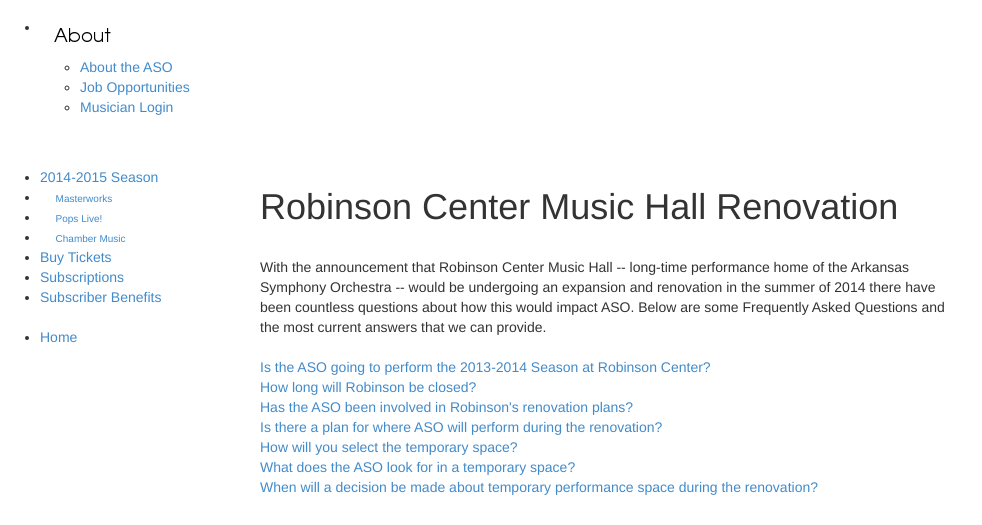
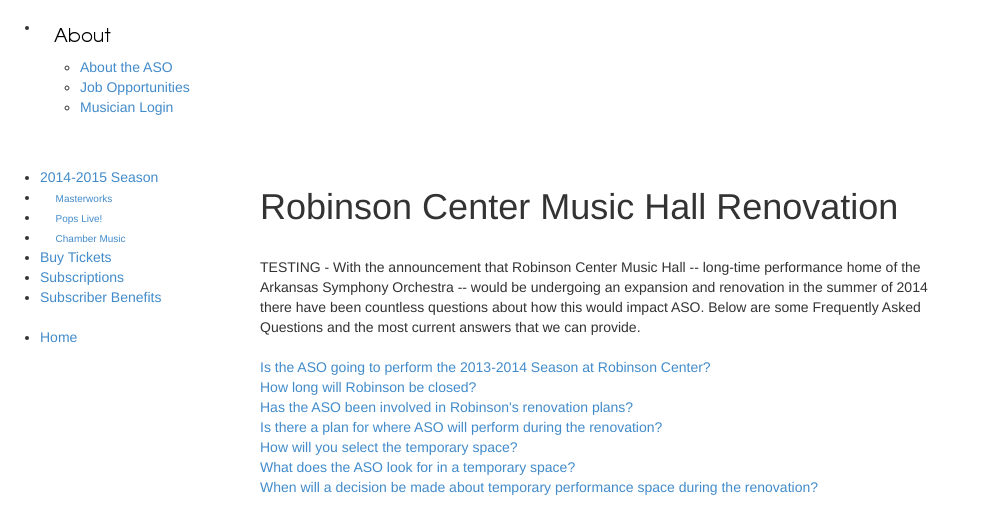
Before and after one commit to ArkansasSymphony/aso-website, a Django app: template templates/renovation_faq.html in a window 1280 px wide. Shown: the part 1289-1814 px from the top of the page, without its empty margins (0-982 px from the left). Run offline with Django 3.2, Linux system fonts and the light colour scheme; the template is opened without the code that fills it, so the values that code supplies are empty.

Commit message:
testing commit

```diff
--- a/templates/renovation_faq.html
+++ b/templates/renovation_faq.html
@@ -13,7 +13,7 @@
 			<br><br>
 			<div class="faq">
 			<h1 id="top">Robinson Center Music Hall Renovation</h1><br/>
-	With the announcement that Robinson Center Music Hall -- long-time performance home of the Arkansas Symphony Orchestra --
+	TESTING  - With the announcement that Robinson Center Music Hall -- long-time performance home of the Arkansas Symphony Orchestra --
 	would be undergoing an expansion and renovation in the summer of 2014 there have been countless questions about how this would
 	impact ASO.  Below are some Frequently Asked Questions and the most current answers that we can provide.<br/>
 	<br/>
```
